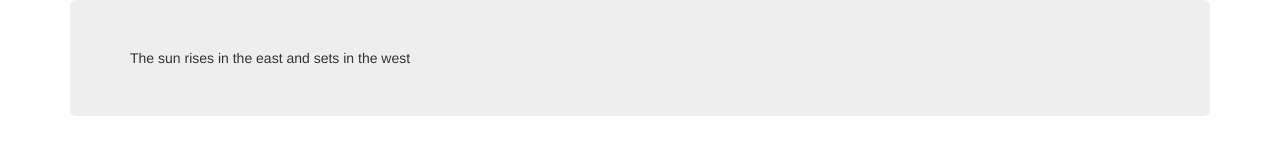
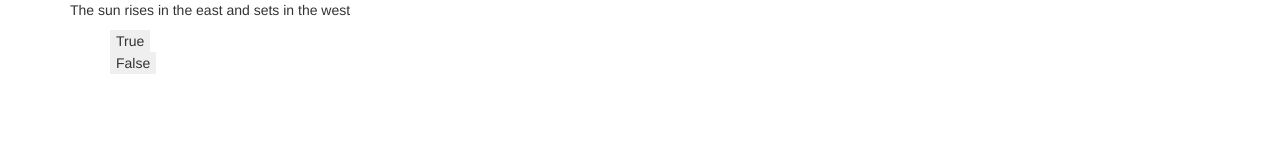
Before and after one commit to CGZoghby/TriviaGame, a plain HTML site: page index.html in a window 1280 px wide. Drawn offline with nearby package versions, Linux system fonts and the light colour scheme.

Commit message:
initial site files

```diff
--- a/assets/css/style.css
+++ b/assets/css/style.css
@@ -0,0 +1,12 @@
+li {
+    list-style: none;
+}
+
+button:hover {
+    background: red;
+}
+
+button {
+    border: none;
+    text-decoration: none;
+}
--- a/assets/javascript/app.js
+++ b/assets/javascript/app.js
@@ -24,20 +24,66 @@ $(document).ready(function () {
         displayAnswer: null,
         correct: 0,
         incorrect: 0,
+        gameFinished: false,
 
-        // Pull randomly from object full of questions and display that question
-        // Ideally want to display answers too, but want to get questions up and running first
+        // Pull randomly from object full of questions and display that question along with its possible answers
         pullQuestion: function () {
+            //Pull each possible question key into an array
             var questionKeys = Object.keys(triviaGame.Questions);
+            //randomly select one of those questions
             qPulled = questionKeys[Math.floor(Math.random() * questionKeys.length)];
-            displayQ = triviaGame.Questions[qPulled].question;
-            //So console log correctly logs displayQ. I cannot write it to the DOM for some reason
-            console.log(displayQ);
-            $("#question").text(displayQ);
+            //IF it has not been selected before, display the question and its answers, otherwise move to the else statement
+            if (triviaGame.Questions[qPulled].isPulled === false) {
+                displayQ = triviaGame.Questions[qPulled].question;
+                displayAnswer = triviaGame.Questions[qPulled].answers
+                $("#question").html("<p> " + displayQ + "</p>");
+                for (var i = 0; i < displayAnswer.length; i++) {
+                    $("#b" + i).html(displayAnswer[i]);
+                }
+                //This hides unused question slots
+                $(".button").each(function() {
+                    if ($(this).html().length === 0) {
+                        $(this).css("visibility", "hidden")
+                    } else {
+                        $(this).css("visibility", "visible")
+                    }
+                });
+                triviaGame.Questions[qPulled].isPulled = true;
+            } else if (triviaGame.gameFinished === true) {
+                //display a winning screen
+            } else {
+                //So this kinda works. pullQuestion breaks if there are no more unpulled questions, then I could throw an exception clause that moves to the game results screen
+                //Otherwise, need to find a way for the function to set gameFinished to true if and only if it runs pullQuestion without ever entering the if statement.
+                triviaGame.pullQuestion();
+            }
+        },
 
+        checkAnswer: function (buttonPress) {
+            if (buttonPress["innerText"] === triviaGame.Questions[qPulled].correctAnswer) {
+                console.log("correct!");
+                triviaGame.correct++;
+            } else {
+                console.log("incorrect!")
+                triviaGame.incorrect++;
+            }
         },
+
+
+
     };
+
     triviaGame.pullQuestion();
+
+    //When answer is clicked
+    $("#answer > li").on("click", "button", function () {
+        triviaGame.checkAnswer(this);
+        $("#b0").empty();
+        $("#b1").empty();
+        $("#b2").empty();
+        $("#b3").empty();
+        //setTimeout(triviaGame.pullQuestion, 3000);
+        triviaGame.pullQuestion();
+    });
 
     //Be able to mark the question as pulled, so as to not repeat any
     //Start a timer when each question is pulled, which is the amount of time the user has to complete the question
--- a/index.html
+++ b/index.html
@@ -19,11 +19,29 @@
 
     <title>Trivia Game!</title>
 </head>
+
 <body>
     <div class="container">
-        <div class="jumbotron">
-            <div id="question"></div>
-            <div id="answer"></div>
+        <div class="row">
+            <div class="col-lg-12">
+                <div id="question"></div>
+                <div>
+                    <ul id="answer">
+                        <li>
+                            <button class="button" id="b0"></button>
+                        </li>
+                        <ld>
+                            <button class="button" id="b1"></button>
+                            </li>
+                            <li>
+                                <button class="button" id="b2"></button>
+                            </li>
+                            <li>
+                                <button class="button" id="b3"></button>
+                            </li>
+                    </ul>
+                </div>
+            </div>
         </div>
     </div>
 </body>
```
